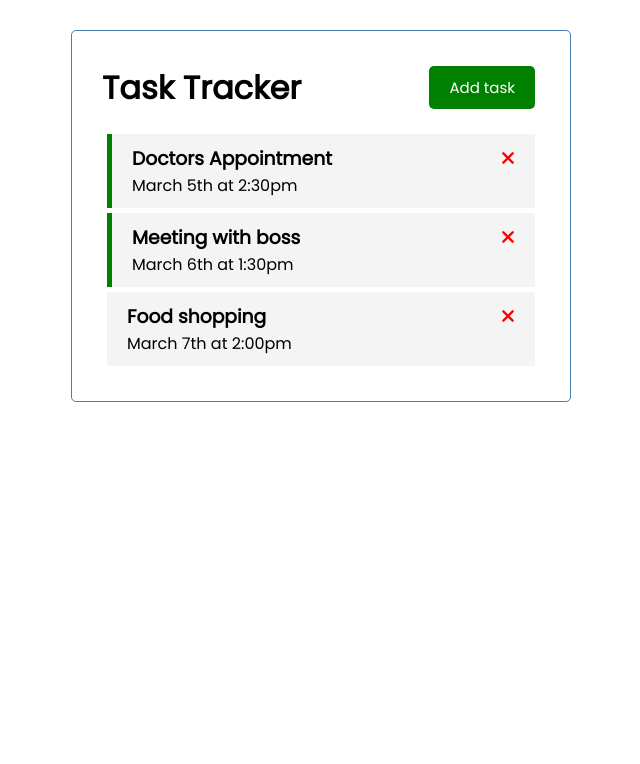
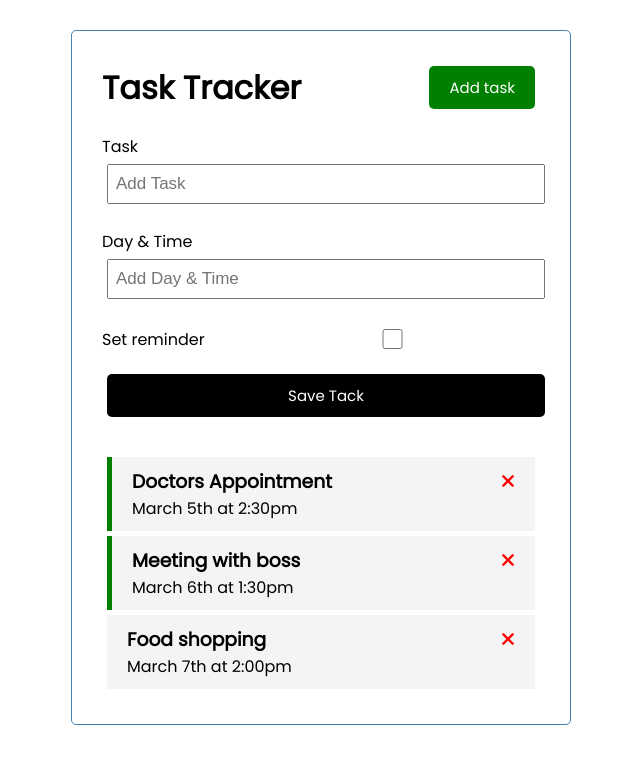
Before and after one commit to YuliiaDikun/vue-task-tracker, a Vue app: page / in a window 1280 px wide. Shown: the top 764 px of the page, without its empty margins (319-959 px from the left). Built offline with nearby package versions, Linux system fonts and the light colour scheme.

Commit message:
feat: add task

```diff
--- a/src/App.vue
+++ b/src/App.vue
@@ -1,6 +1,7 @@
 <template>
   <div class="container">
     <ThisHeader title="Task Tracker" />
+    <AddTask @add-task="addTask"/>
     <MyTasks
        @toggle-reminder="toggleReminder"
       @delete-task="deleteTask"
@@ -12,12 +13,13 @@
 <script>
 import ThisHeader from "./components/Header";
 import MyTasks from "./components/Tasks";
-
+import AddTask from './components/AddTask';
 export default {
   name: "App",
   components: {
     ThisHeader,
     MyTasks,
+    AddTask
   },
   data() {
     return {
@@ -25,6 +27,9 @@
     };
   },
   methods: {
+    addTask(newTask){
+      this.tasks = [...this.tasks, newTask]
+    },
     deleteTask(id) {
       if (confirm("Are you sure?")) {
         this.tasks = this.tasks.filter((task) => task.id !== id);
@@ -33,6 +38,7 @@
     toggleReminder(id) {
       this.tasks = this.tasks.map(task => task.id === id? {...task, reminder: !task.reminder} : task)
     },
+
   },
   created() {
     this.tasks = [
--- /dev/null
+++ b/src/components/AddTask.vue
@@ -0,0 +1,88 @@
+<template>
+  <form @submit="onSubmit" class="add-form">
+    <div class="form-control">
+      <label>Task</label>
+      <input type="text" v-model="text" name="text" placeholder="Add Task" />
+    </div>
+    <div class="form-control">
+      <label>Day & Time</label>
+      <input
+        type="text"
+        v-model="day"
+        name="day"
+        placeholder="Add Day & Time"
+      />
+    </div>
+    <div class="form-control form-control-check">
+      <label>Set reminder</label>
+      <input type="checkbox" v-model="reminder" name="reminder" />
+    </div>
+
+    <input type="submit" value="Save Tack" class="btn btn-block" />
+  </form>
+</template>
+
+<script>
+export default {
+  name: "AddTask",
+  data() {
+    return {
+      text: "",
+      day: "",
+      reminder: false,
+    };
+  },
+  methods: {
+    onSubmit(e) {
+      e.preventDefault();
+      if (!this.text) {
+        alert("Please add a task!");
+        return;
+      }
+
+      const newTask = {
+        id: Math.floor(Math.random() * 10000),
+        text: this.text,
+        day: this.day,
+        reminder: this.reminder,
+      }
+      this.text = '';
+      this.day = '';
+      this.reminder =  false;
+
+      this.$emit('add-task', newTask)
+    },
+  },
+};
+</script>
+
+<style scoped>
+.add-form {
+  margin-bottom: 40px;
+}
+.form-control {
+  margin: 20px 0;
+}
+.form-control label {
+  display: block;
+}
+.form-control input {
+  width: 100%;
+  height: 40px;
+  margin: 5px;
+  padding: 3px 7px;
+  font-size: 17px;
+}
+.form-control-check {
+  display: flex;
+  align-items: center;
+  justify-content: space-between;
+}
+.form-control-check label {
+  flex: 1;
+}
+.form-control-check input {
+  flex: 2;
+  height: 20px;
+}
+</style>
```
Also changed, not shown: src/components/Tasks.vue (+8 -4 lines).
